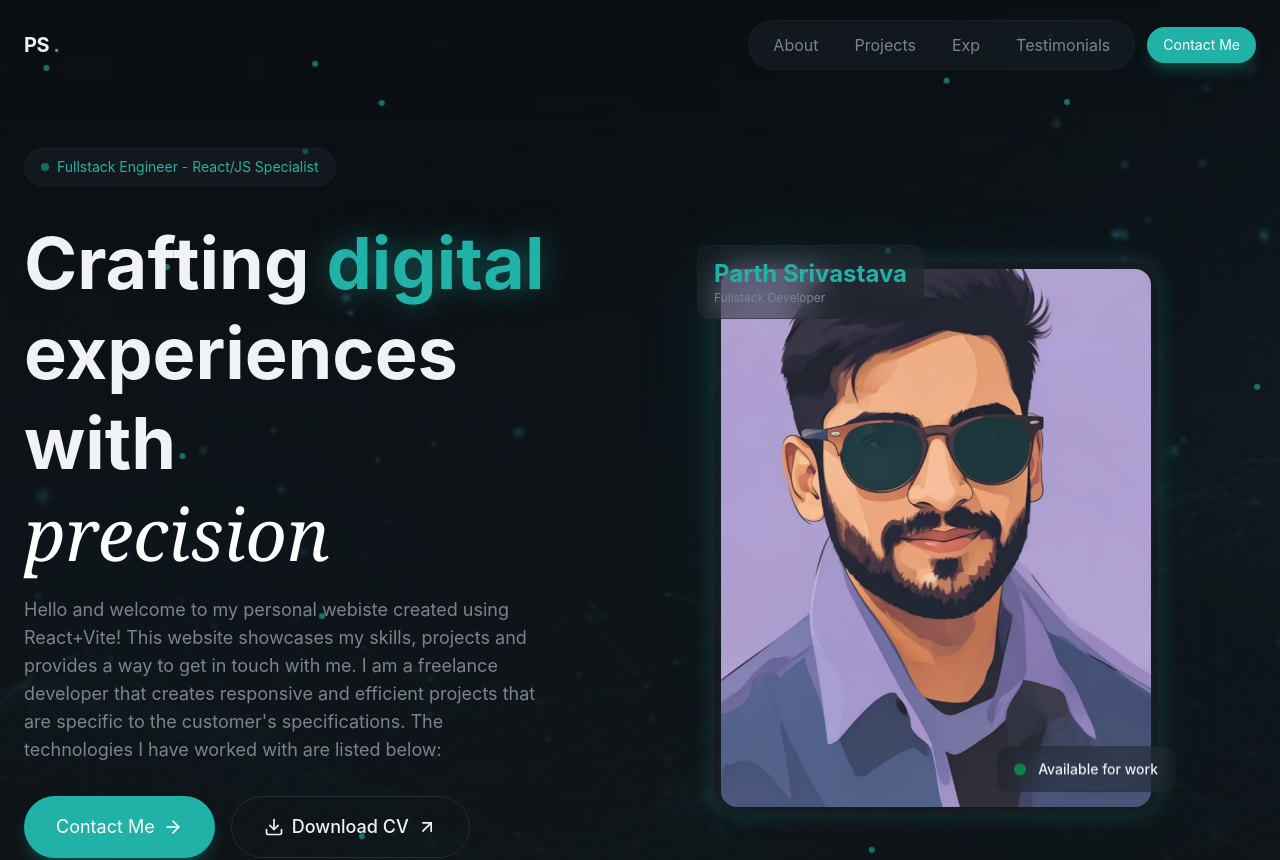
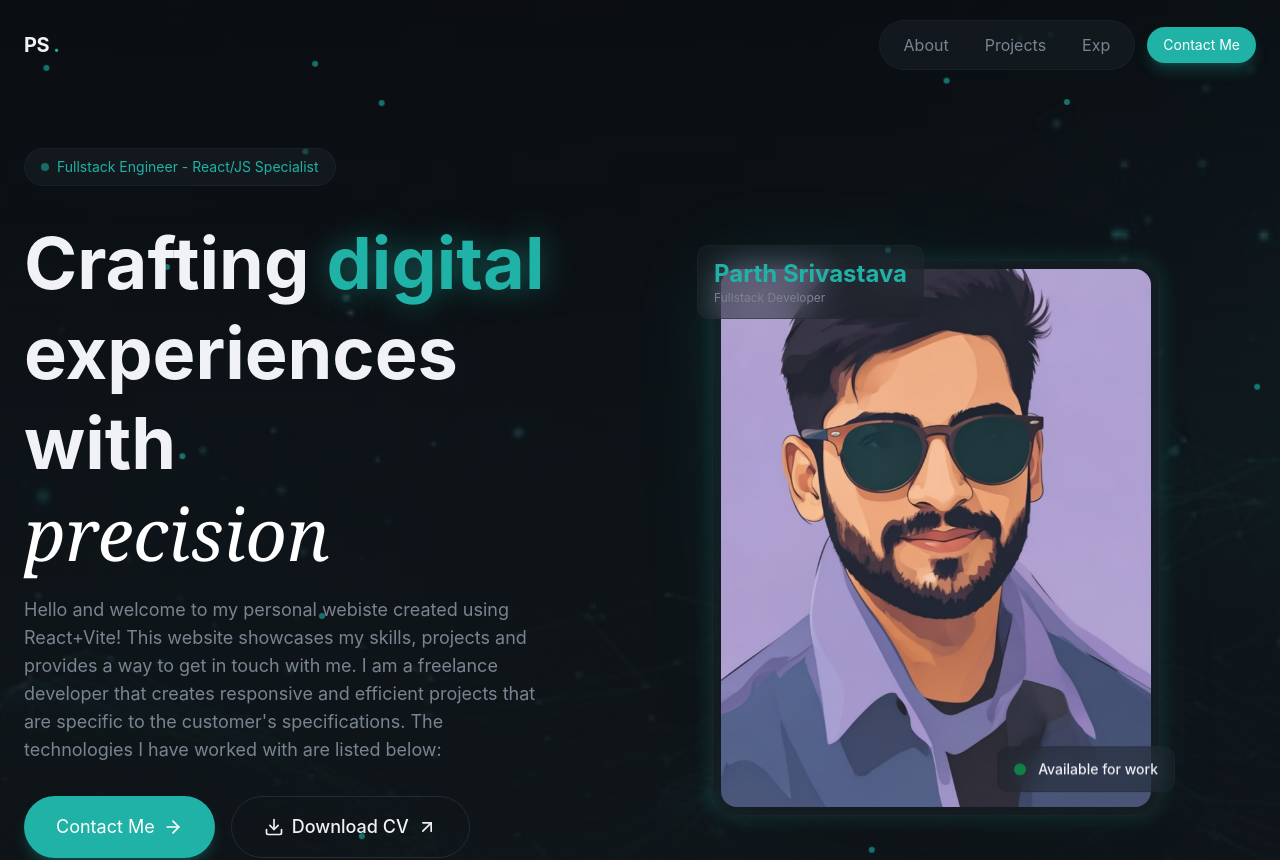
Before and after one commit to Parthenon41/Parth_Personal_Website, a React (Vite) app: page / in a window 1280 px wide. Shown: the top 860 px of the page. Built offline with nearby package versions, Linux system fonts and the light colour scheme.

Commit message:
Fix public image paths

```diff
--- a/src/components/Navbar.jsx
+++ b/src/components/Navbar.jsx
@@ -6,7 +6,7 @@ const navLink = [
   { href: "#about", label: "About" },
   { href: "#projects", label: "Projects" },
   { href: "#exp", label: "Exp" },
-  { href: "#testimonials", label: "Testimonials" },
+  // { href: "#testimonials", label: "Testimonials" },
 ];
 
 export const Navbar = () => {
```
